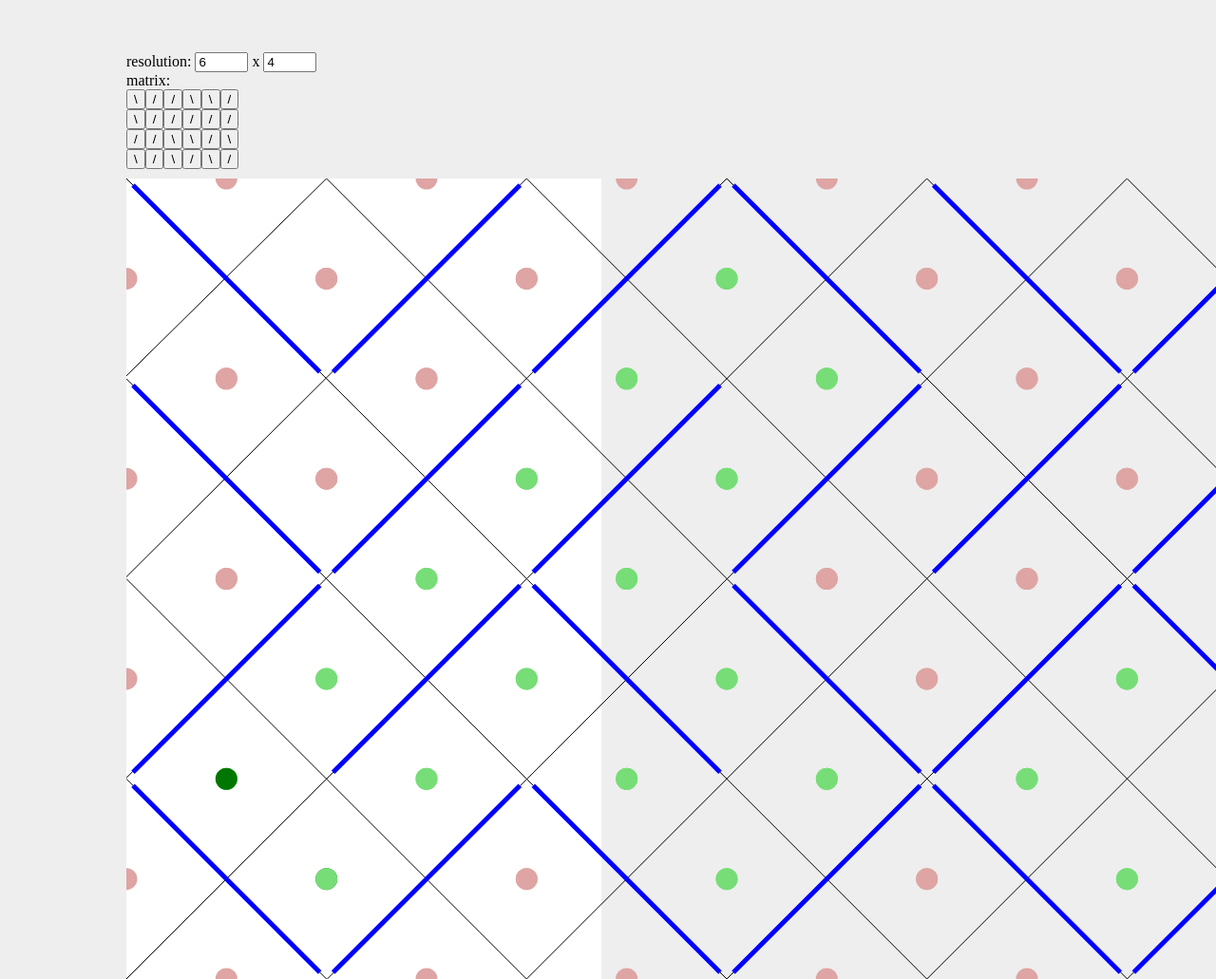
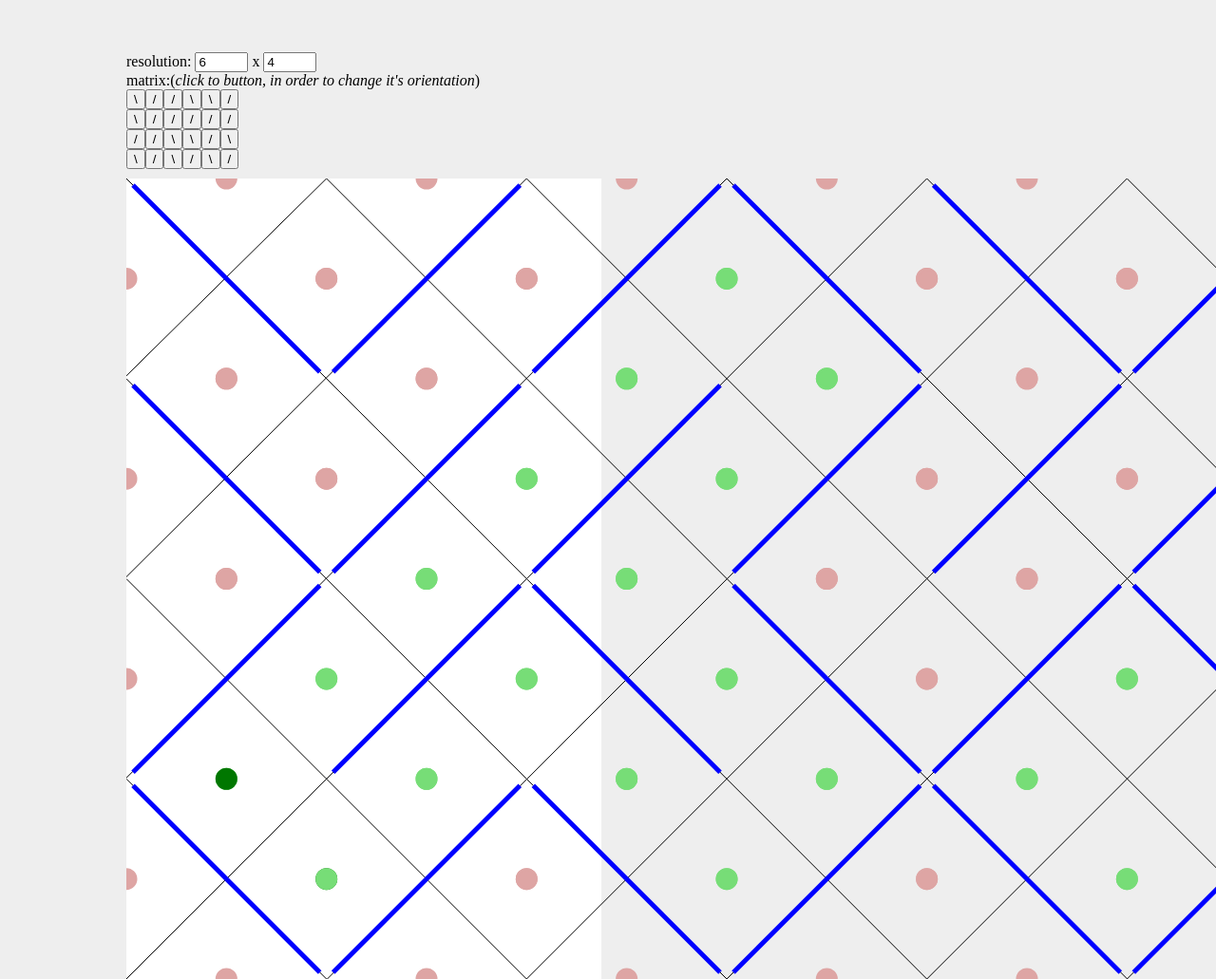
Before and after one commit to HaturiHanzo/maze, a website with bundled scripts: page docs/index.html in a window 1280 px wide. Shown: the top 1031 px of the page at 95% size. Built offline with nearby package versions, Linux system fonts and the light colour scheme.

Commit message:
Added readme

```diff
--- a/docs/index.html
+++ b/docs/index.html
@@ -16,7 +16,7 @@
                     <input id="maze-height" type="number" min="1" max="75"/>
                 </div>
                 <div>
-                    <label>matrix:</label>
+                    <label>matrix:(<i>click to button, in order to change it's orientation</i>)</label>
                     <div id="matrix-container"></div>
                 </div>
             </form>
```
Also changed, not shown: README.md, example.jpg (added).
